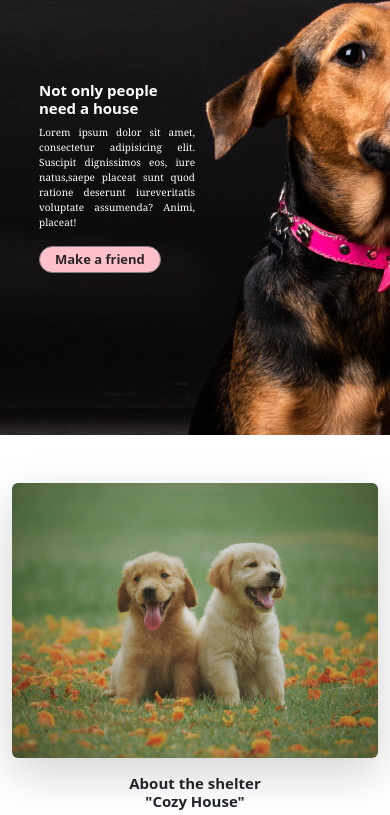
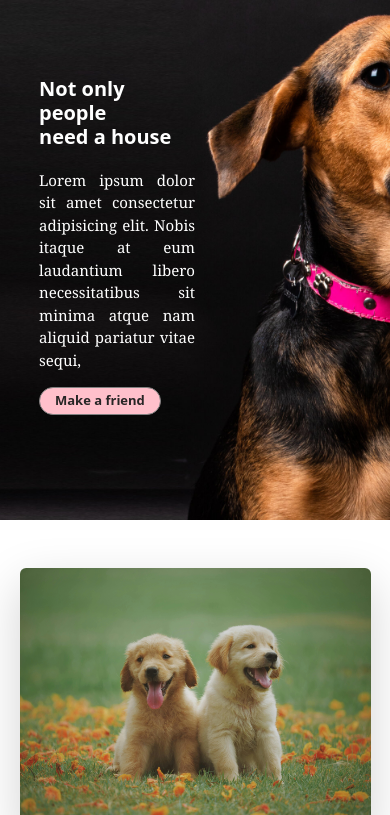
Before and after one commit to MayurHajare-code/UI-Material-, a plain HTML site: page project/index.html in a window 390 px wide. Shown: the part 71-886 px from the top of the page. Drawn offline with nearby package versions, Linux system fonts and the light colour scheme.

Commit message:
update index.html

```diff
--- a/project/css/style.css
+++ b/project/css/style.css
@@ -11,15 +11,16 @@ section {
 }
 
 p {
-      font-size: 15px;
+      font-size: 18px;
       font-family: Cambria, Cochin, Georgia, Times, 'Times New Roman', serif;
       font-weight: 100;
       text-align: justify;
 }
 
 h2 {
-      font-size: 20px;
+      font-size: 30px;
       font-weight: bold;
+      margin: 0px 0px 20px;
 }
 
 
@@ -74,7 +75,7 @@ h2 {
       height: auto;
       padding: 20px;
       position: absolute;
-      top: 40%;
+      top: 35%;
       left: 10%;
       color: white;
 }
@@ -82,7 +83,7 @@ h2 {
 
 .btn {
       background-color: pink;
-      padding: 3px 15px;
+      padding: 5px 15px;
       border: 0.5px solid gray;
       border-radius: 25px;
       color: rgb(39, 37, 37);
@@ -95,9 +96,29 @@ h2 {
       width: 50% !important;
 }
 
+
+@media (max-width:750px) {
+      .data-hide {
+            display: none;
+      }
+
+      #header {
+            height: 50vh;
+            width: 100%;
+            background-image: url('../Images/bg.jpg');
+            background-repeat: no-repeat;
+            background-size: cover;
+            background-position: center;
+            position: relative;
+            padding: 0 5%;
+      }
+
+}
+
+
 @media (max-width:992px) {
       #header {
-            height: 60vh;
+            height: 70vh;
             width: 100%;
             background-image: url('../Images/bg.jpg');
             background-repeat: no-repeat;
@@ -112,23 +133,23 @@ h2 {
             height: auto;
             padding: 0px;
             position: absolute;
-            top: 30%;
+            top: 25%;
             left: 10%;
             color: white;
       }
 
       h2 {
-            font-size: 15px;
+            font-size: 20px;
       }
 
       h4 {
-            font-size: 12px;
+            font-size: 17px;
       }
 
       p,
       span,
       .card-title {
-            font-size: 10px;
+            font-size: 15px;
       }
 
       .btn {
@@ -145,6 +166,10 @@ h2 {
             width: 70% !important;
       }
 
+      #about .img,
+      #contact .img {
+            padding: 0px 0%;
+      }
 }
 
 .card {
@@ -211,7 +236,7 @@ h2 {
 
 #contact span i {
       font-size: 15px;
-      margin: 5px 10px ;
+      margin: 5px 10px;
 }
 
 footer {
@@ -225,7 +250,8 @@ footer img {
       display: block;
 }
 
-footer i, a {
+footer i,
+a {
       font-size: 13px;
       color: white;
       text-decoration: none;
@@ -242,3 +268,24 @@ body {
       bottom: 10px;
       right: 10%;
   } */
+
+/* .sidebar {
+      position: fixed;
+      top: 0;
+      right: 0;
+      height: 100vh;
+      width: 300px;
+      z-index: 999;
+      background-color: rgb(0, 0, 0);
+      box-shadow: -10px 0 10px rgba(255, 255, 255, 0.1);
+      display: flex;
+      flex-direction: column;
+      align-items: flex-start;
+      justify-content: flex-start;
+
+  } */
+
+#about .img,
+#contact .img {
+      padding: 0px 5%;
+}
--- a/project/index.html
+++ b/project/index.html
@@ -48,6 +48,22 @@
                                     </li>
 
                               </ul>
+
+                              <!-- <ul class="sidebar">
+                                    <li class="nav-item">
+                                          <a class="nav-link" href="#about">About the shelter</a>
+                                    </li>
+                                    <li class="nav-item">
+                                          <a class="nav-link" href="#ourPets">Our pets</a>
+                                    </li>
+                                    <li class="nav-item">
+                                          <a class="nav-link" href="#helpPets">To help the shelter</a>
+                                    </li>
+                                    <li class="nav-item">
+                                          <a class="nav-link" href="#contact">Contacts</a>
+                                    </li>
+
+                              </ul> -->
                         </div>
             </nav>
 
@@ -81,9 +97,7 @@
 
             <div class="containt">
                   <h2>Not only people <br> need a house</h2>
-                  <p>Lorem ipsum dolor sit amet, consectetur adipisicing elit. Suscipit dignissimos eos, iure
-                        natus,saepe placeat sunt quod ratione deserunt iureveritatis voluptate assumenda? Animi,
-                        placeat!</p>
+                  <p>Lorem ipsum dolor sit amet consectetur adipisicing elit. Nobis itaque at eum laudantium libero necessitatibus sit minima atque nam aliquid pariatur vitae sequi, <span class="data-hide"> natus nisi! Cumque nesciunt atque aliquam repellendus tenetur suscipit voluptatibus perspiciatis sapiente obcaecati nobis quia animi magni ipsam eveniet possimus ea, quaerat, iure blanditiis? At, et voluptatum.</span></p>
                   <a href="#" class="btn btn-primary">Make a friend</a>
             </div>
       </header>
@@ -94,7 +108,7 @@
                   <div class="container my-5">
                         <div class="row align-items-center">
 
-                              <div class="col-md-6">
+                              <div class="col-md-6 img">
                                     <img class="img-fluid rounded shadow-lg"
                                           src="./Images/about-img.jpeg"
                                           alt="">
@@ -201,7 +215,7 @@
                   <div class="container my-5">
                         <div class="row align-items-center">
 
-                              <div class="col-md-6 my-5">
+                              <div class="col-md-6 my-5 img">
                                     <img class="img-fluid rounded shadow-lg"
                                           src="./Images/donation-img.jpg"
                                           alt="">
```
